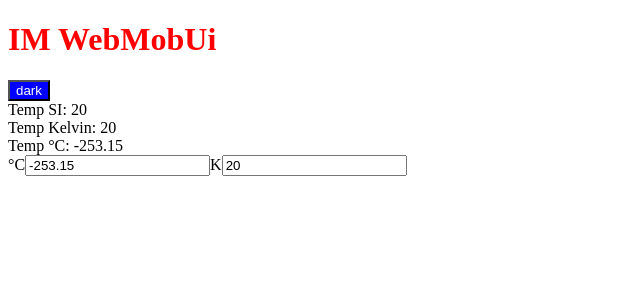
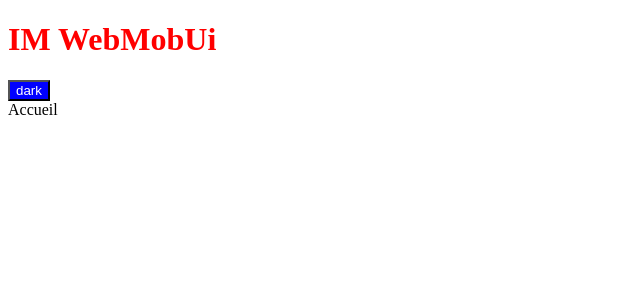
Before and after one commit to Chabloz/WebMobUi-53-1, a Vue app: page / in a window 1280 px wide. Shown: the top 300 px of the page, without its empty margins (0-640 px from the left). Built offline with nearby package versions, Linux system fonts and the light colour scheme.

Commit message:
Add router

```diff
--- a/src/App.vue
+++ b/src/App.vue
@@ -1,47 +1,22 @@
 <script setup>
-  import { computed, ref, watch } from 'vue';
   import TheHeader from './components/TheHeader.vue';
-  import BaseInputTemperature from './components/BaseInputTemperature.vue';
+  import Home from './pages/Home.vue';
+  import Temperature from './pages/Temperature.vue';
+  import { useHashRoute } from './composables/useHashRoute';
 
-  const temperatureSi = ref(0); // Kelvin
+  const { currentPage } = useHashRoute();
+  console.log(currentPage.value);
 
-  // setTimeout(() => {
-  //   temperatureSi.value = 200.876237864;
-  // }, 5000)
 
-  // const tempKelvin = computed(() => {
-  //   return temperatureSi.value.toFixed(2);
-  // });
 
-  const tempKelvin = defineModel('kelvin', {
-    get: () => {
-      return  Number(temperatureSi.value.toFixed(2));
-    },
-    set: (val) => {
-      temperatureSi.value = Number(val);
-    }
-  });
-
-  const tempCelcius = defineModel('celcius', {
-    get: () => {
-      return Number((temperatureSi.value - 273.15).toFixed(2));
-    },
-    set: (val) => {
-      temperatureSi.value = Number(val) + 273.15;
-    }
-  });
 
   // setTimeout(() => {
   //   tempCelcius.value = 300;
   // }, 7000)
 
-  tempKelvin.value = 10;
+  // tempKelvin.value = 10;
   // seulement cette deuxième affectation sera prise en compte pour la réactivité (à la fin du tick actuel)
-  tempKelvin.value = 20;
-
-
-
-
+  // tempKelvin.value = 20;
 
   // const username = defineModel('username');
 
@@ -62,16 +37,15 @@
   //   age.value += 2;
   //   console.log(age.value);
   // }, 6000);
+
 </script>
 
 <template>
   <TheHeader title="IM WebMobUi"/>
-  <div>Temp SI: {{  temperatureSi }}</div>
-  <div>Temp Kelvin: {{  tempKelvin }}</div>
-  <div>Temp °C: {{  tempCelcius }}</div>
+  <Home v-if="currentPage === 'home'"/>
+  <Temperature v-if="currentPage === 'temperature'"/>
 
-  <BaseInputTemperature v-model="tempCelcius" label="°C"/>
-  <BaseInputTemperature v-model="tempKelvin" label="K"/>
+
   <!-- <BaseInputTemperature v-model="tempFarenheit" label="°F"/> -->
 
   <!-- <div>
--- a/src/components/BaseInputTemperature.vue
+++ b/src/components/BaseInputTemperature.vue
@@ -7,7 +7,7 @@
 
 <template>
   <label>{{  label }}</label>
-  <input v-model="model">
+  <input v-model="model" type="number">
 </template>
 
 <style scoped>
--- /dev/null
+++ b/src/composables/useHashRoute.js
@@ -0,0 +1,7 @@
+import { ref } from 'vue';
+
+export function useHashRoute() {
+  const currentPage = ref('home');
+
+  return { currentPage };
+}
--- /dev/null
+++ b/src/pages/Home.vue
@@ -0,0 +1,11 @@
+<script setup>
+
+</script>
+
+<template>
+  Accueil
+</template>
+
+<style scoped>
+
+</style>
--- /dev/null
+++ b/src/pages/Temperature.vue
@@ -0,0 +1,37 @@
+<script setup>
+  import { ref } from 'vue';
+  import BaseInputTemperature from '../components/BaseInputTemperature.vue';
+
+  const temperatureSi = ref(0); // Kelvin
+
+  const tempKelvin = defineModel('kelvin', {
+    get: () => {
+      return  Number(temperatureSi.value.toFixed(2));
+    },
+    set: (val) => {
+      temperatureSi.value = Number(val);
+    }
+  });
+
+  const tempCelcius = defineModel('celcius', {
+    get: () => {
+      return Number((temperatureSi.value - 273.15).toFixed(2));
+    },
+    set: (val) => {
+      temperatureSi.value = Number(val) + 273.15;
+    }
+  });
+</script>
+
+<template>
+  <div>Temp SI: {{  temperatureSi }}</div>
+  <div>Temp Kelvin: {{  tempKelvin }}</div>
+  <div>Temp °C: {{  tempCelcius }}</div>
+
+  <BaseInputTemperature v-model="tempCelcius" label="°C"/>
+  <BaseInputTemperature v-model="tempKelvin" label="K"/>
+</template>
+
+<style scoped>
+
+</style>
```
